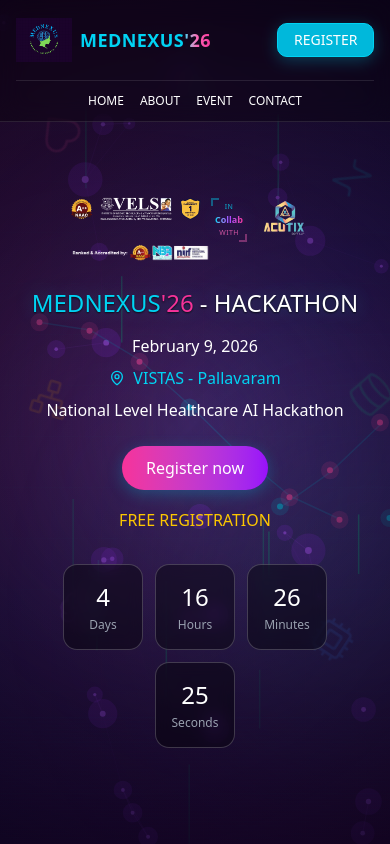
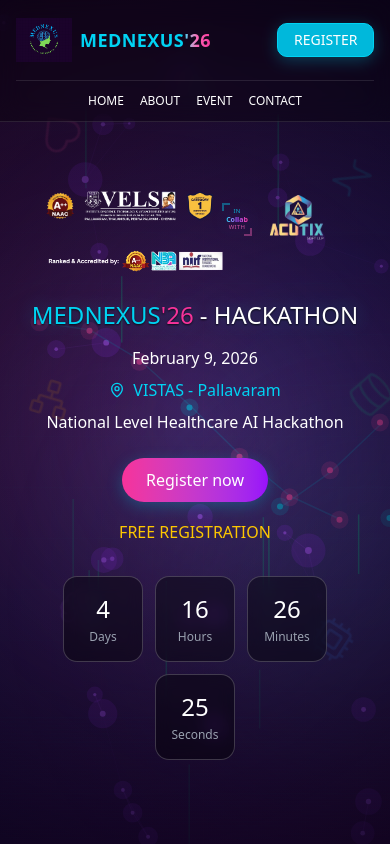
Before and after one commit to SelvaS7/Mednexushackathonwebsite, a React (Vite) app: page / in a window 390 px wide. Shown: the top 844 px of the page. Built offline with nearby package versions, Linux system fonts and the light colour scheme.

Commit message:
Update files from Figma Make

```diff
--- a/src/components/Hero.tsx
+++ b/src/components/Hero.tsx
@@ -473,7 +473,7 @@ export function Hero() {
 
         {/* Partnership Logos */}
         <div
-          className="flex flex-row items-center justify-center gap-1 sm:gap-3 md:gap-8 mb-6 md:mb-8 relative px-1 sm:px-4"
+          className="flex flex-row items-center justify-center gap-0.5 sm:gap-3 md:gap-8 mb-6 md:mb-8 relative px-0 sm:px-4"
           style={{
             opacity: animationPhase >= 5 ? 1 : 0,
             animation: animationPhase === 5 ? 'stableReturn 0.5s cubic-bezier(0.16, 1, 0.3, 1) forwards' : 'none',
@@ -489,22 +489,22 @@ export function Hero() {
               opacity: (animationPhase >= 2 && animationPhase < 4) || animationPhase >= 5 ? 1 : 0
             }}
           >
-            <img src={image_b7b9f7bb278f99cbaed681c51c2e3683f24cba44} alt="VELS University" className="h-16 sm:h-20 md:h-28 lg:h-32 object-contain max-w-[140px] sm:max-w-none" />
-            <img src={velsAccreditation} alt="Ranked and Accredited by" className="h-auto w-full max-w-[140px] sm:max-w-[200px] md:max-w-[250px] lg:max-w-md object-contain" />
+            <img src={image_b7b9f7bb278f99cbaed681c51c2e3683f24cba44} alt="VELS University" className="h-20 sm:h-20 md:h-28 lg:h-32 object-contain max-w-[180px] sm:max-w-none" />
+            <img src={velsAccreditation} alt="Ranked and Accredited by" className="h-auto w-full max-w-[180px] sm:max-w-[200px] md:max-w-[250px] lg:max-w-md object-contain" />
           </div>
 
           {/* In Collaboration */}
           <div
-            className="flex flex-col items-center justify-center flex-shrink-0 px-0.5 sm:px-4 md:px-6"
+            className="flex flex-col items-center justify-center flex-shrink-0 px-0 sm:px-4 md:px-6"
             style={{
               opacity: animationPhase >= 5 ? 1 : 0,
               transition: 'opacity 0.3s ease-in-out'
             }}
           >
             <div className="relative">
-              <div className="text-[7px] sm:text-xs md:text-sm text-cyan-400/80 mb-0.5 sm:mb-1 tracking-wider uppercase font-light">In</div>
+              <div className="text-[6px] sm:text-xs md:text-sm text-cyan-400/80 mb-0 sm:mb-1 tracking-wider uppercase font-light">In</div>
               <div
-                className="text-[9px] sm:text-lg md:text-2xl lg:text-3xl font-bold bg-gradient-to-r from-cyan-400 via-purple-500 to-pink-500 bg-clip-text text-transparent whitespace-nowrap leading-tight"
+                className="text-[7px] sm:text-lg md:text-2xl lg:text-3xl font-bold bg-gradient-to-r from-cyan-400 via-purple-500 to-pink-500 bg-clip-text text-transparent whitespace-nowrap leading-none"
                 style={{
                   textShadow: '0 0 20px rgba(34, 211, 238, 0.3)',
                   filter: 'drop-shadow(0 0 10px rgba(168, 85, 247, 0.4))'
@@ -512,7 +512,7 @@ export function Hero() {
               >
                 Collab
               </div>
-              <div className="text-[7px] sm:text-xs md:text-sm text-pink-400/80 mt-0.5 sm:mt-1 tracking-wider uppercase font-light">With</div>
+              <div className="text-[6px] sm:text-xs md:text-sm text-pink-400/80 mt-0 sm:mt-1 tracking-wider uppercase font-light">With</div>
               {/* Decorative elements */}
               <div className="absolute -top-1 -left-1 sm:-top-2 sm:-left-2 w-2 h-2 sm:w-3 sm:h-3 border-l-2 border-t-2 border-cyan-400/40"></div>
               <div className="absolute -bottom-1 -right-1 sm:-bottom-2 sm:-right-2 w-2 h-2 sm:w-3 sm:h-3 border-r-2 border-b-2 border-pink-400/40"></div>
@@ -531,7 +531,7 @@ export function Hero() {
             <img
               src={image_0c79ead2911f3a802255d747c282d969b59834a8}
               alt="Acutix Soft LLP"
-              className="h-18 sm:h-28 md:h-36 lg:h-44 object-contain max-w-[160px] sm:max-w-[280px] md:max-w-none"
+              className="h-24 sm:h-28 md:h-36 lg:h-44 object-contain max-w-[200px] sm:max-w-[280px] md:max-w-none"
             />
           </div>
         </div>
--- a/src/index.css
+++ b/src/index.css
@@ -609,6 +609,10 @@
     margin-inline: auto;
   }
 
+  .mt-0 {
+    margin-top: calc(var(--spacing) * 0);
+  }
+
   .mt-0\.5 {
     margin-top: calc(var(--spacing) * .5);
   }
@@ -625,6 +629,10 @@
     margin-top: auto;
   }
 
+  .mb-0 {
+    margin-bottom: calc(var(--spacing) * 0);
+  }
+
   .mb-0\.5 {
     margin-bottom: calc(var(--spacing) * .5);
   }
@@ -725,14 +733,6 @@
     height: calc(var(--spacing) * 14);
   }
 
-  .h-16 {
-    height: calc(var(--spacing) * 16);
-  }
-
-  .h-18 {
-    height: calc(var(--spacing) * 18);
-  }
-
   .h-20 {
     height: calc(var(--spacing) * 20);
   }
@@ -861,12 +861,12 @@
     max-width: var(--container-7xl);
   }
 
-  .max-w-\[140px\] {
-    max-width: 140px;
-  }
-
-  .max-w-\[160px\] {
-    max-width: 160px;
+  .max-w-\[180px\] {
+    max-width: 180px;
+  }
+
+  .max-w-\[200px\] {
+    max-width: 200px;
   }
 
   .max-w-md {
@@ -951,8 +951,8 @@
     gap: calc(var(--spacing) * 0);
   }
 
-  .gap-1 {
-    gap: calc(var(--spacing) * 1);
+  .gap-0\.5 {
+    gap: calc(var(--spacing) * .5);
   }
 
   .gap-1\.5 {
@@ -1665,12 +1665,8 @@
     padding: calc(var(--spacing) * 6);
   }
 
-  .px-0\.5 {
-    padding-inline: calc(var(--spacing) * .5);
-  }
-
-  .px-1 {
-    padding-inline: calc(var(--spacing) * 1);
+  .px-0 {
+    padding-inline: calc(var(--spacing) * 0);
   }
 
   .px-2 {
@@ -1797,12 +1793,17 @@
     line-height: var(--tw-leading, var(--text-xs--line-height));
   }
 
+  .text-\[6px\] {
+    font-size: 6px;
+  }
+
   .text-\[7px\] {
     font-size: 7px;
   }
 
-  .text-\[9px\] {
-    font-size: 9px;
+  .leading-none {
+    --tw-leading: 1;
+    line-height: 1;
   }
 
   .leading-relaxed {
```
